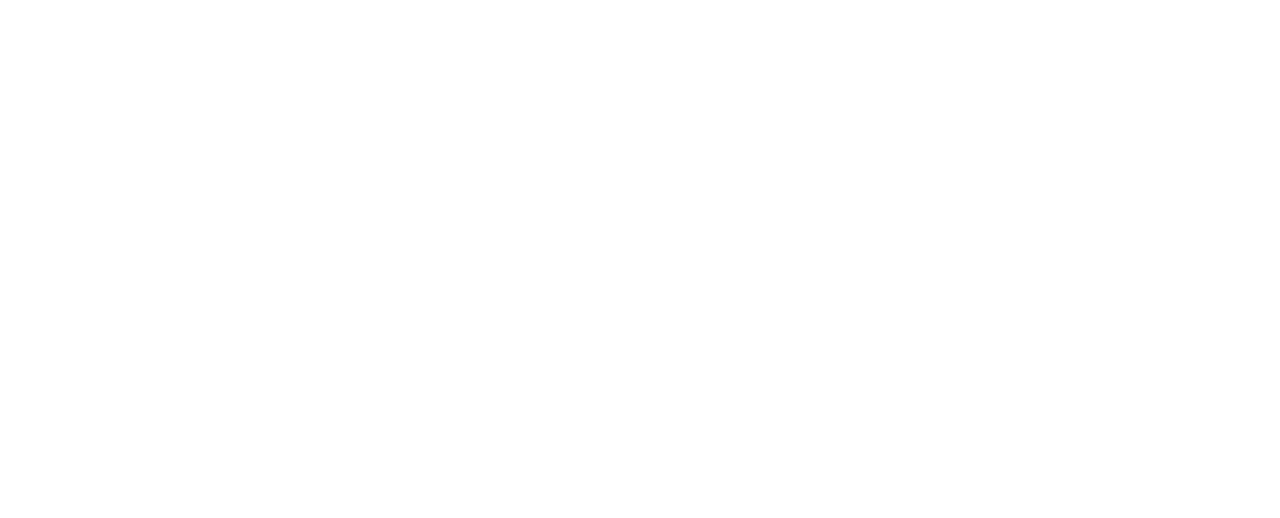
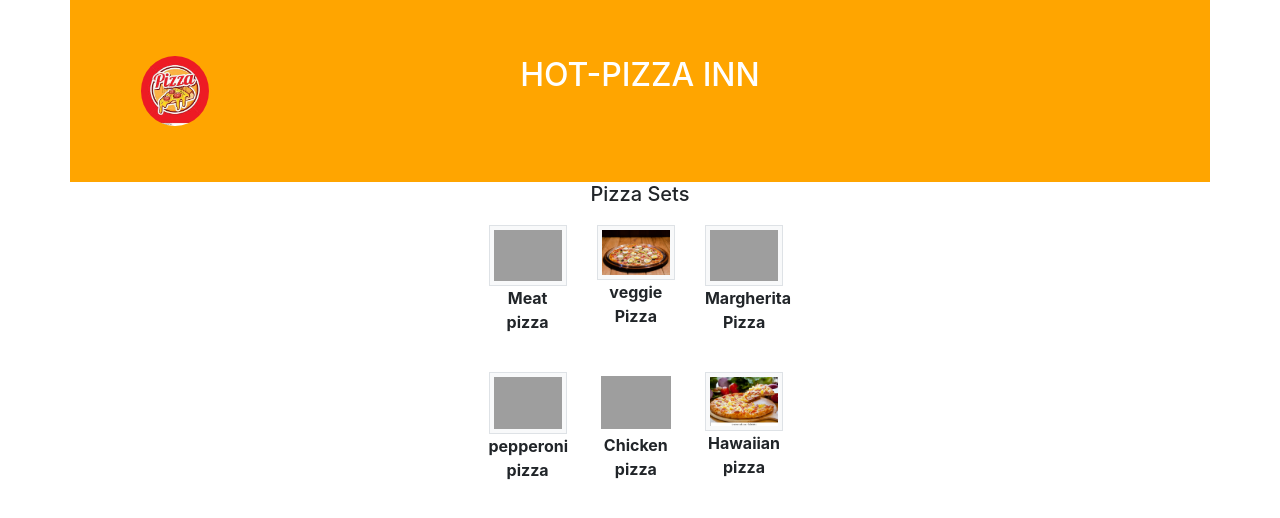
Before and after one commit to Kipkorir2017/Hot-Pizza-inn, a plain HTML site: page index.html in a window 1280 px wide. Drawn offline with nearby package versions, Linux system fonts and the light colour scheme; grey boxes are pictures that could not be loaded.

Commit message:
add images and body content in html file and css styles

```diff
--- a/Assets/css/style.css
+++ b/Assets/css/style.css
@@ -0,0 +1,31 @@
+html{
+    width: auto;
+}
+.nav{
+    background-color:orange;
+    padding: 5%;
+
+}
+ .header{
+    color: white;
+    font-weight: 900;
+    text-align: center;
+}
+.logo img{
+    float: left;
+    border-radius: 50%;
+}
+.center1 {
+    padding:1%;
+    padding-left: 10%;
+    margin-left: auto;
+    margin-right: auto;
+    width: 50%;
+  }
+  .center1 p{
+    text-align: center;
+    font-weight: 700;
+  }
+   #pizza-head{
+      text-align: center;
+  }
--- a/index.html
+++ b/index.html
@@ -1,5 +1,6 @@
 <!DOCTYPE html>
 <html lang="en">
+
 <head>
     <meta charset="UTF-8">
     <meta http-equiv="X-UA-Compatible" content="IE=edge">
@@ -8,11 +9,68 @@
     <link rel="stylesheet" href="Assets/css/style.css">
     <script src="/Assets/js/jquery-3.6.0.js"></script>
     <script src="/Assets/js/script.js"></script>
-    <title>Document</title>
+    <title>Pizza inn</title>
 </head>
+
 <body>
+    <!-- Head section -->
     <div class="container">
+
+        <div class="row nav">
+            <div class="col-3 logo">
+                <img src="Assets/images/logo1.jpeg" alt="" width="30%">
+            </div>
+            <div class="col-6 header">
+                <h2>HOT-PIZZA INN</h2>
+            </div>
+        </div>
+        <!-- body section -->
+        <h5 id="pizza-head">Pizza Sets</h5>
+        <div class="row center1">
+
+            <div class="col-3">
+                <div class="p-1 border bg-light">
+                    <img src="Assets/images/meat.jpg" alt="meat pizza" width="100%" height="100%">
+                </div>
+                <p>Meat pizza</p>
+            </div>
+            <div class="col-3">
+                <div class="p-1 border bg-light">
+                    <img src="Assets/images/veggie.jpg" alt="veggie pizza" width="100%" height="100%">
+                </div>
+                <p>veggie Pizza</p>
+            </div>
+            <div class="col-3">
+                <div class="p-1 border bg-light">
+                    <img src="Assets/images/Margherita Pizza.jpg" alt="Margherita pizza" width="100%" height="100%">
+                </div>
+                <p>Margherita Pizza</p>
+            </div>
+        </div>
+        <div class="row center1">
+            <div class="col-3">
+                <div class="p-1 border bg-light">
+                    <img src="Assets/images/pepperoni.jpg" alt="pepperoni pizza" width="100%" height="100%">
+                </div>
+                <p>pepperoni pizza</p>
+            </div>
+            <div class="col-3">
+                <div class="p-1">
+                    <img src="Assets/images/chicken pizza.jpg" alt="chicken pizza" width="100%" height="100%">
+                </div>
+                <p>Chicken pizza</p>
+            </div>
+            <div class="col-3">
+                <div class="p-1 border bg-light">
+                    <img src="Assets/images/Hawaiian Pizza1.jpg" alt="Hawaiian Pizza" width="100%" height="100%">
+                </div>
+                <p>Hawaiian pizza</p>
+            </div>
+        </div>
+
+
 
     </div>
 </body>
+
 </html>
```
Also changed, not shown: Assets/images/Hawaiian Pizza1.jpg (added), Assets/images/logo1.jpeg (added), Assets/images/veggie.jpg (added), 5 other files.
